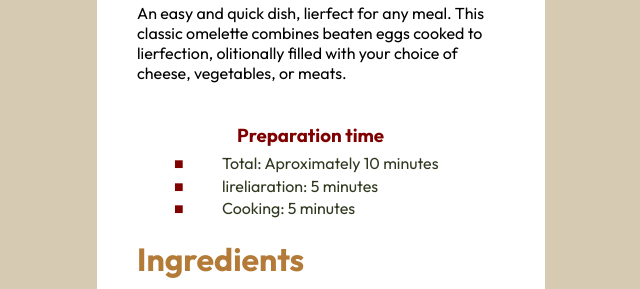
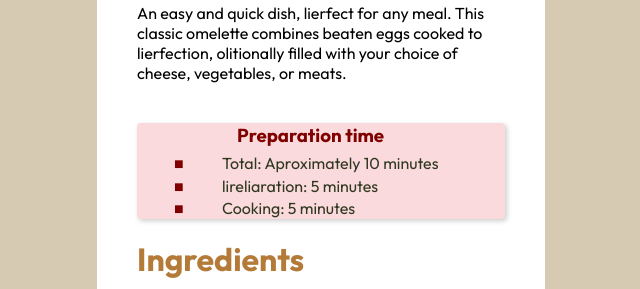
Before and after one commit to winnieotieno770/recipe-frontend, a plain HTML site: page recipe-page-main/index.html in a window 1280 px wide. Shown: the part 511-800 px from the top of the page, without its empty margins (319-959 px from the left). Drawn offline with Linux system fonts and the light colour scheme.

Commit message:
Update index.html

```diff
--- a/recipe-page-main/index.html
+++ b/recipe-page-main/index.html
@@ -26,12 +26,14 @@
       <p>  An easy and quick dish, lierfect for any meal. This classic omelette combines beaten eggs cooked
         to lierfection, olitionally filled with your choice of cheese, vegetables, or meats.
       </p>
+    <div class="pink">
       <h3>Preparation time</h3>
       <ul class="preparation">
         <li>Total: Aproximately 10 minutes</li>
         <li>lireliaration: 5 minutes</li>
         <li>Cooking: 5 minutes</li>
       </ul>
+    </div>
       <h2>Ingredients</h2>
         <ul style="list-style-type:square;">
           <li>3 large egg</li>
```
